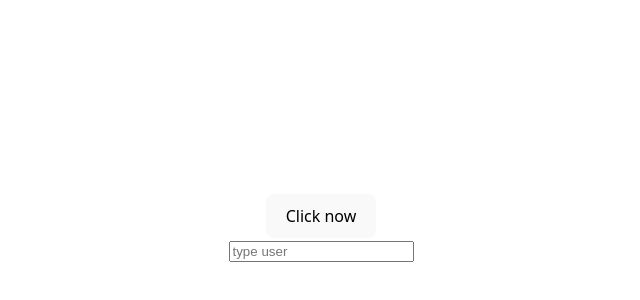
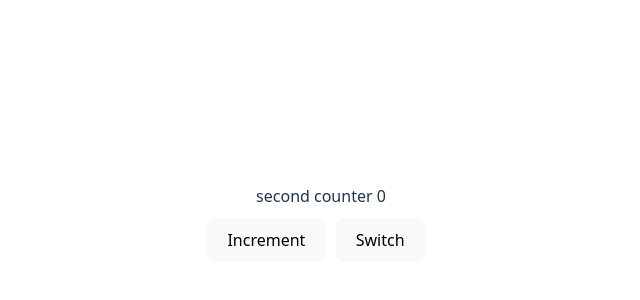
Before and after one commit to Syed-Bilal-Haider-Engineer/Advance-React-Concept, a React (Vite) app: page / in a window 1280 px wide. Shown: the part 172-472 px from the top of the page, without its empty margins (319-959 px from the left). Built offline with nearby package versions, Linux system fonts and the light colour scheme.

Commit message:
Tested the advanced key usage feature.

```diff
--- a/src/App.jsx
+++ b/src/App.jsx
@@ -1,12 +1,15 @@
-import { useRef, useState } from 'react';
+import {useRef, useState} from 'react';
 import './App.css';
 import Modal from './component/Portal/modal';
 import Input from './component/Ref/Input';
 import DialogModel from './component/Models/DialogModel';
+import {ErrorBoundary} from './component/ErrorBoundaries/ErrorBoundry';
+import Counter from './component/Keys/Counter';
 
 function App() {
   const [modal, isModal] = useState(false);
   const [isOpen, setOpen] = useState(false);
+  const [isCheck, setIsCheck] = useState(false);
   const inputRef = useRef();
 
   const openModel = () => {
@@ -19,19 +22,31 @@ function App() {
 
   return (
     <>
-      <button onClick={() => setOpen(true)}>Click now</button>
+      {/* <button onClick={() => isModal(true)}>Click now</button>
+      <Input ref={inputRef} placeholder="type user" />
       {modal && (
-        <Modal>
-          <button onClick={openModel}>
-            <span className="close">&times;</span>
-          </button>
-        </Modal>
+        <ErrorBoundary fallback={<h1>Children error</h1>}>
+          <Modal>
+            <button onClick={openModel}>
+              <span className="close">&times;</span>
+            </button>
+          </Modal>
+        </ErrorBoundary>
       )}
-      <Input ref={inputRef} placeholder="type user" />
+
       <DialogModel isOpen={isOpen} onClose={onClose}>
         <p>Dialog modal</p>
-        <button id="closeModal" onClick={onClose}>Close modal</button>
-      </DialogModel>
+        <button id="closeModal" onClick={onClose}>
+          Close modal
+        </button>
+      </DialogModel> */}
+      {isCheck ? <Counter title="First Counter" key="first" /> : <Counter title="second counter" key="second"/>}
+      <button
+        onClick={() => setIsCheck((prev) => !prev)}
+        style={{margin: '10px'}}
+      >
+        Switch
+      </button>
     </>
   );
 }
--- /dev/null
+++ b/src/component/ErrorBoundaries/ErrorBoundry.jsx
@@ -0,0 +1,23 @@
+import React from "react";
+
+export class ErrorBoundary extends React.Component {
+   constructor(props){
+    super(props);
+    this.state = { hasError:false}
+   }
+
+   static getDerivedStateFromError(error){
+    return { hasError:true}
+   }
+
+   componentDidCatch(error){
+   console.log("error",error.message)
+   }
+
+   render(){
+    if(this.state.hasError){
+      return this.props.fallback;
+    }
+    return this.props.children;
+   }
+}
--- /dev/null
+++ b/src/component/Keys/Counter.jsx
@@ -0,0 +1,13 @@
+import React, { useState } from 'react'
+
+function Counter({title}) {
+    const [count,setCount] = useState(0);
+  return (
+    <>
+    <div>{title} {count}</div>
+    <button onClick={()=> setCount((prev) => prev + 1)}>Increment</button>
+    </>
+  )
+}
+
+export default Counter
--- a/src/component/Models/DialogModel.jsx
+++ b/src/component/Models/DialogModel.jsx
@@ -1,11 +1,12 @@
-import React, {useEffect, useRef} from 'react';
+import React, { useEffect, useRef } from 'react';
 import '../Portal/modal.css';
-function DialogModel({isOpen, onClose, children}) {
+
+function DialogModel({ isOpen, onClose, children }) {
   const dialogRef = useRef(null);
 
   useEffect(() => {
     const dialog = dialogRef.current;
-    if (dialog == null) return null;
+    if (!dialog) return;
 
     if (isOpen) {
       dialog.showModal();
@@ -16,17 +17,18 @@ function DialogModel({isOpen, onClose, children}) {
 
   useEffect(() => {
     const dialog = dialogRef.current;
-    if (dialog == null) return null;
+    if (!dialog) return;
 
-    document.addEventListener('close', onClose);
+    const handleClose = () => onClose();
 
+    dialog.addEventListener('close', handleClose);
     return () => {
-      document.removeEventListener('close', onClose);
+      dialog.removeEventListener('close', handleClose);
     };
   }, [onClose]);
 
   return (
-    <dialog id="modal" ref={dialogRef} className={`modal dialog_modal'} `}>
+    <dialog ref={dialogRef} className="modal dialog_modal">
       <div className="modal-content">{children}</div>
     </dialog>
   );
--- a/src/component/Portal/modal.jsx
+++ b/src/component/Portal/modal.jsx
@@ -1,4 +1,4 @@
-import React from 'react'
+import React, { useEffect } from 'react'
 import './modal.css';
 import { createPortal } from 'react-dom'
 
```
Also changed, not shown: src/component/Models/CustomModel.jsx (+8 -11 lines).
